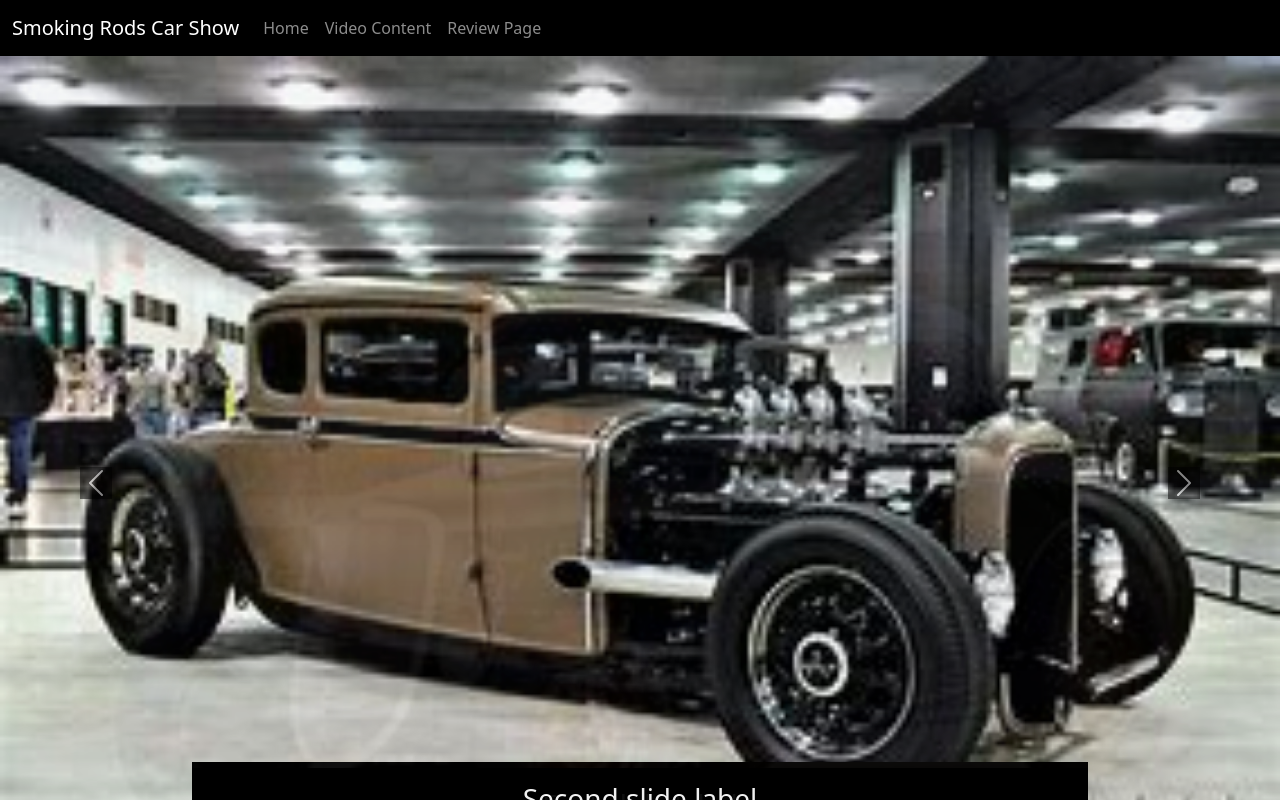
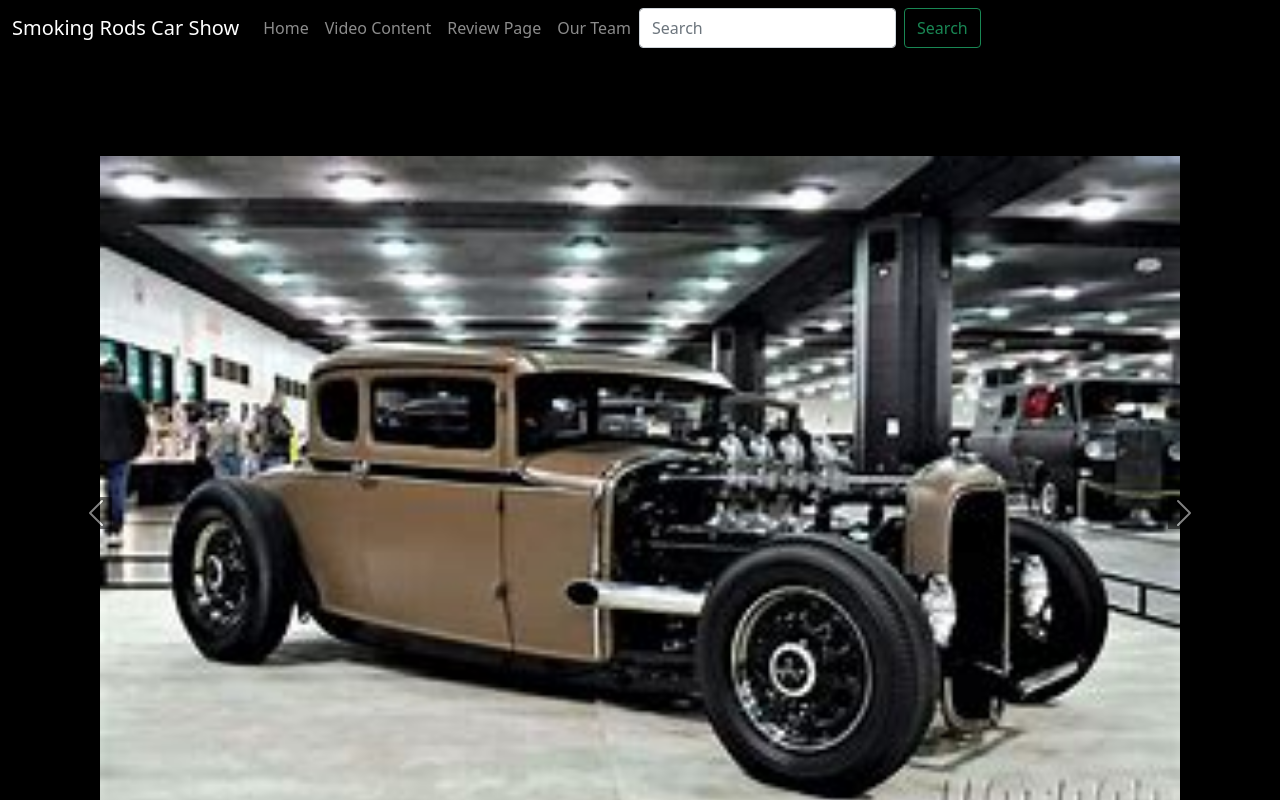
Before and after one commit to ryanblessing/Smokin-Rods-Car-Show, a React (Create React App) app: page / in a window 1280 px wide. Shown: the top 800 px of the page. Built offline with nearby package versions, Linux system fonts and the light colour scheme.

Commit message:
more nav bar set up

```diff
--- a/src/App.js
+++ b/src/App.js
@@ -1,9 +1,10 @@
 import './index.css';
 import React from 'react';
 import Navigation from './components/Nav';
-import Home from './components/sections/homePage';
-import ReviewPage from './components/sections/reviewPage';
-import VideoContent from './components/sections/video-content';
+import Home from './components/sections/homePage.js';
+import ReviewPage from './components/sections/reviewPage.js';
+import VideoContent from './components/sections/video-content.js';
+import TeamPage from './components/sections/teamPage.js';
 import { BrowserRouter, Routes, Route } from 'react-router-dom';
 
 
@@ -15,6 +16,7 @@
           <Route path='/' exact element={<Home />} />
           <Route path='/ReviewPage' exact element={<ReviewPage />} />
           <Route path='/VideoContent' exact element={<VideoContent />} />
+          <Route path='/teamPage' exact element={<TeamPage />} />
         </Routes>
     </BrowserRouter>
   );
--- a/src/components/Nav.js
+++ b/src/components/Nav.js
@@ -1,5 +1,5 @@
 import React from "react";
-import { Navbar, Nav, Container } from 'react-bootstrap'
+import { Navbar, Nav, Container, Form, FormControl, Button } from 'react-bootstrap'
 
 
 function Navigation() {
@@ -27,6 +27,22 @@
                                 Review Page
                             </Nav.Link>
                         </Nav.Item>
+
+                        <Nav.Item>
+                            <Nav.Link href='/teamPage' className="nav-links">
+                                Our Team
+                            </Nav.Link>
+                        </Nav.Item>
+
+                        <Form className="d-flex">
+                            <FormControl
+                                type="search"
+                                placeholder="Search"
+                                className="me-2"
+                                aria-label="Search"
+                            />
+                            <Button variant="outline-success">Search</Button>
+                        </Form>
                     </Nav>
                 </Container>
             </Navbar>
--- a/src/components/sections/homePage.js
+++ b/src/components/sections/homePage.js
@@ -14,6 +14,7 @@
                     <Carousel.Item>
                         <img
                             className="d-block w-100"
+                            id="fake-pics"
                             src={fakepic1}
                             alt="First slide"
                         />
@@ -26,6 +27,7 @@
                     <Carousel.Item>
                         <img
                             className="d-block w-100"
+                            id="fake-pics"
                             src={fakepic2}
                             alt="Second slide"
                         />
@@ -39,6 +41,7 @@
                     <Carousel.Item>
                         <img
                             className="d-block w-100"
+                            id="fake-pics"
                             src={fakepic3}
                             alt="Third slide"
                         />
--- /dev/null
+++ b/src/components/sections/teamPage.js
@@ -0,0 +1,11 @@
+import React from "react";
+
+export default function teamPage() {
+    return (
+        <>
+            <div>
+                <header>Team Page</header>
+            </div>
+        </>
+    )
+}
--- a/src/index.css
+++ b/src/index.css
@@ -1,6 +1,7 @@
 
 *{
   background-color: black;
+
 }
 body {
   margin: 0;
@@ -17,3 +18,11 @@
 }
 
 /*Navigation page*/
+
+
+/*Carousel*/
+#fake-pics{
+  padding: 100px;
+  margin: auto;
+  image-resolution: auto;
+}
```
